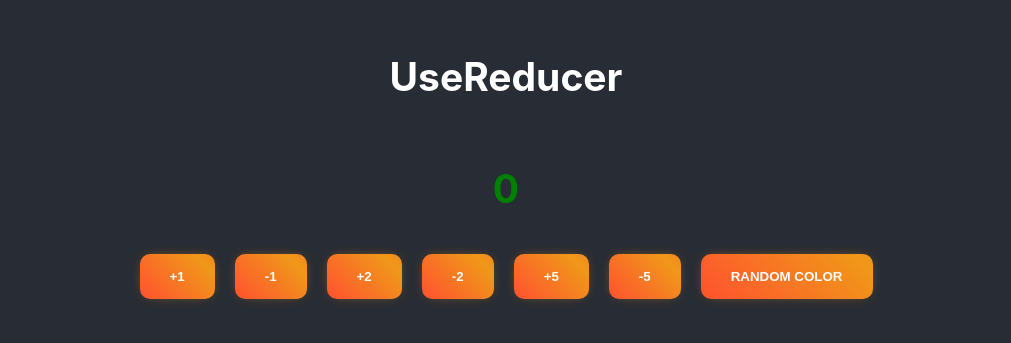
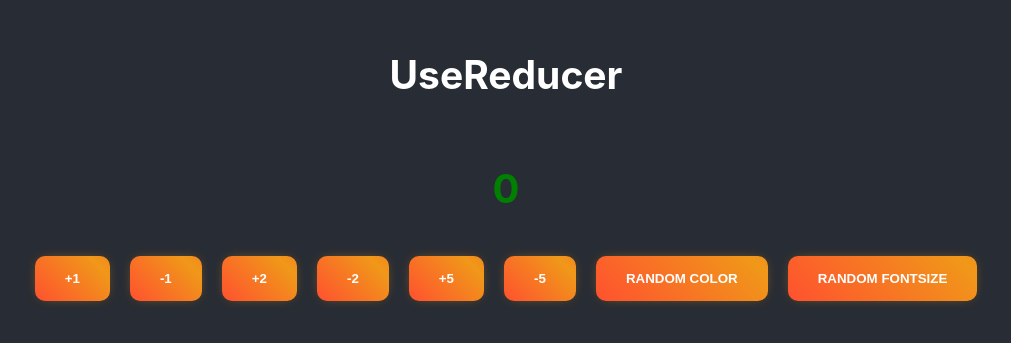
Before and after one commit to Jakavickis/drontai, a React (Create React App) app in the folder r1/: page / in a window 1280 px wide. Shown: the part 235-578 px from the top of the page, without its empty margins (134-1145 px from the left). Built offline with nearby package versions, Linux system fonts and the light colour scheme.

Commit message:
fontSize

```diff
--- a/r1/src/Actions/count.js
+++ b/r1/src/Actions/count.js
@@ -1,4 +1,4 @@
-import { ADD_ONE, ADD_TWO, REMOVE_ONE, REMOVE_TWO, ADD_FIVE, REMOVE_FIVE, RAND_COLOR } from '../Constants/actions';
+import { ADD_ONE, ADD_TWO, REMOVE_ONE, REMOVE_TWO, ADD_FIVE, REMOVE_FIVE, RAND_COLOR, RAND_FONT } from '../Constants/actions';
 
 export function add1() {
     return {
@@ -40,3 +40,9 @@ export function randomColor() {
         type: RAND_COLOR
     }
 }
+
+export function randomFont() {
+    return {
+        type: RAND_FONT
+    }
+}
--- a/r1/src/Components/016/Count.jsx
+++ b/r1/src/Components/016/Count.jsx
@@ -1,17 +1,21 @@
 import { useReducer } from "react";
-import { add1, rem1, add2, rem2, rem5, add5, randomColor } from "../../Actions/count";
+import { add1, rem1, add2, rem2, rem5, add5, randomColor, randomFont } from "../../Actions/count";
 import count from "../../Reducers/count";
 
 function Count() {
 
     const [counter, dispachCounter] = useReducer(count, {
         number: 0,
-        color: 'green'
+        color: 'green',
+        fontSize: 40 + 'px'
     });
 
     return (
         <>
-            <h2 style={{ color: counter.color }}>{counter.number}</h2>
+            <h2 style={{
+                color: counter.color,
+                fontSize: counter.fontSize
+            }}>{counter.number}</h2>
             <div className="container">
                 <button onClick={() => dispachCounter(add1())}>+1</button>
                 <button onClick={() => dispachCounter(rem1())}>-1</button>
@@ -20,6 +24,7 @@ function Count() {
                 <button onClick={() => dispachCounter(add5())}>+5</button>
                 <button onClick={() => dispachCounter(rem5())}>-5</button>
                 <button onClick={() => dispachCounter(randomColor())}>random color</button>
+                <button onClick={() => dispachCounter(randomFont())}>random fontsize</button>
             </div>
         </>
     )
--- a/r1/src/Constants/actions.js
+++ b/r1/src/Constants/actions.js
@@ -5,3 +5,4 @@ export const REMOVE_TWO = 4;
 export const ADD_FIVE = 5;
 export const REMOVE_FIVE = 6;
 export const RAND_COLOR = 7;
+export const RAND_FONT = 8;
--- a/r1/src/Reducers/count.js
+++ b/r1/src/Reducers/count.js
@@ -1,4 +1,5 @@
-import { ADD_ONE, ADD_TWO, REMOVE_ONE, REMOVE_TWO, ADD_FIVE, REMOVE_FIVE, RAND_COLOR } from "../Constants/actions";
+import { ADD_ONE, ADD_TWO, REMOVE_ONE, REMOVE_TWO, ADD_FIVE, REMOVE_FIVE, RAND_COLOR, RAND_FONT } from "../Constants/actions";
+import rand from "../Functions/rand";
 import randColor from "../Functions/randColor";
 
 function count(state, action) {
@@ -25,6 +26,9 @@ function count(state, action) {
         case RAND_COLOR:
             newState.color = randColor();
             break
+        case RAND_FONT:
+            newState.fontSize = rand(10, 40) + 'px';
+            break
         default:
     }
 
```
